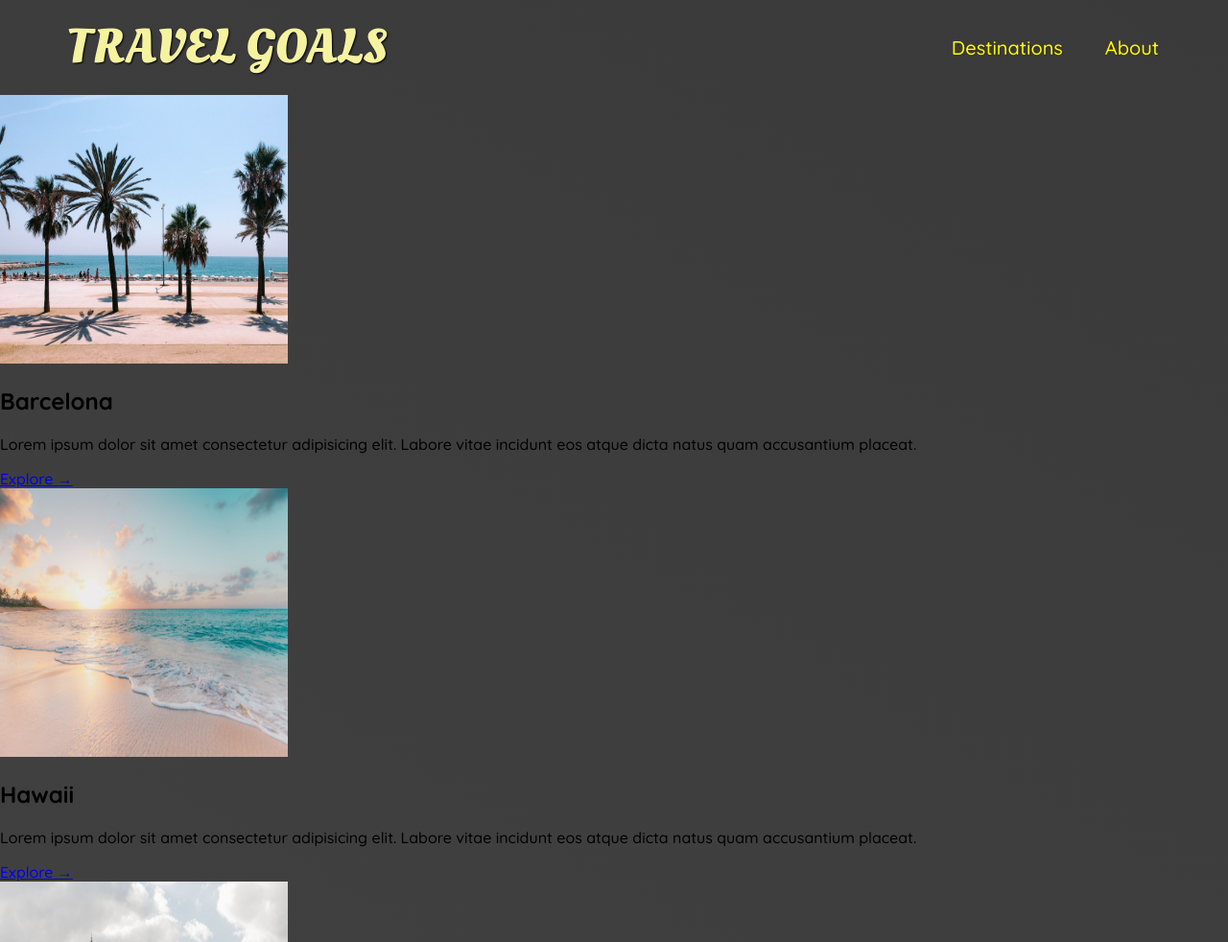
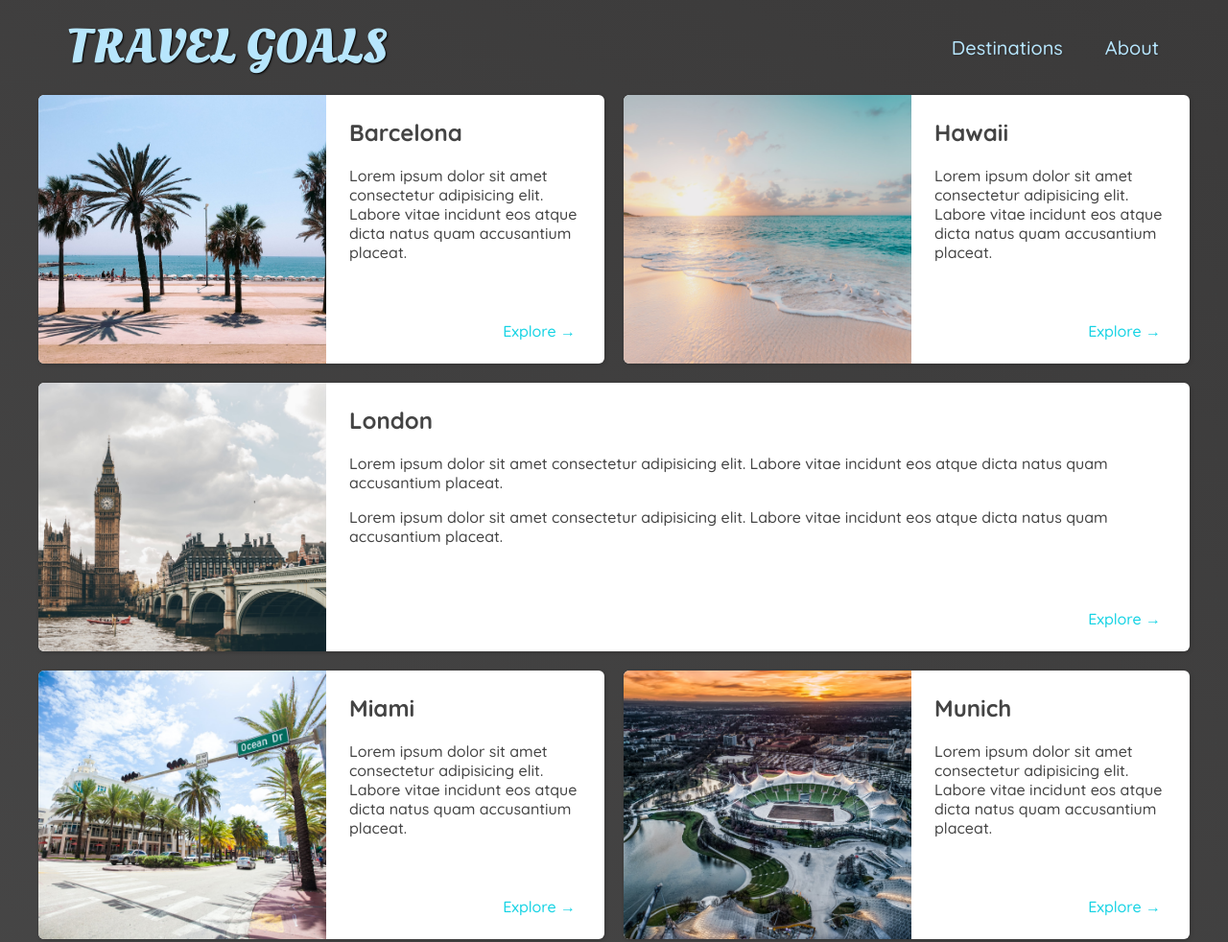
Before and after one commit to WhyBusyy/travel_page, a plain HTML site: page places.html in a window 1280 px wide. Shown: the top 982 px of the page at 96% size. Drawn offline with Linux system fonts and the light colour scheme.

Commit message:
웹페이지 포지션 : 그리드, 플렉스 활용

```diff
--- a/places.css
+++ b/places.css
@@ -1,12 +1,73 @@
 body {
     background: linear-gradient(30deg, rgb(77,77,77), rgb(59,58,58));
+    color: rgb(68,68,68);
+}
+
+#page-logo a {
+    color: rgb(183,230,253);
 }
 
 header {
     position: static;
 }
 
+header a {
+    color: rgb(183,230,253);
+}
+
+header nav a:hover {
+    background-color: rgb(183,230,253);
+    color: rgb(59,59,59)
+}
+
+main ul {
+    display: grid;
+    grid-template-columns: 1fr 1fr;
+    gap: 20px 20px;
+    width: 1200px;
+    margin: 0 auto 48px auto;
+}
+
+li:nth-of-type(3) {
+    grid-column: 1 / span 2;
+}
+
+main li {
+    display: flex;
+    background-color: white;
+    box-shadow: 1px 1px 4px rgba(0,0,0,0.2);
+    border-radius: 6px;
+    overflow: hidden;
+}
+
 main li img {
     width: 300px;
     height: 280px;
+    object-fit: cover;
 }
+
+.item-content {
+    padding: 24px;
+    display: flex;
+    flex-direction: column;
+    justify-content: space-between;
+}
+
+.item-content h2 {
+    margin-top: 0;
+}
+
+.actions {
+    text-align: right;
+}
+
+.actions a {
+    text-decoration: none;
+    padding: 6px;
+    color: rgb(22,211,228);
+    border-radius: 5px;
+}
+
+.actions a:hover {
+    background-color: rgb(235,253,255);
+}
--- a/shared.css
+++ b/shared.css
@@ -30,6 +30,7 @@ header {
     text-transform: uppercase;
     text-shadow: 1px 1px 2px rgb(0, 0, 0);
 }
+
 header ul {
     display: flex;
 }
@@ -47,7 +48,7 @@ header a {
     border-radius: 6px;
 }
 
-header a:hover {
+header nav a:hover {
     color: rgb(77, 77, 77);
     background-color: rgb(255, 251, 0);
 }
```
